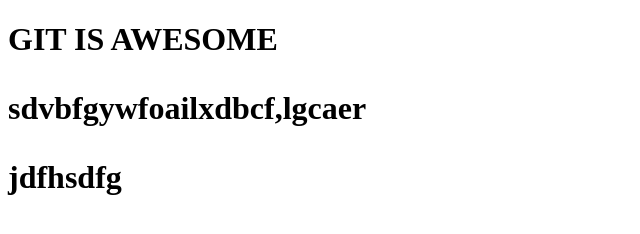
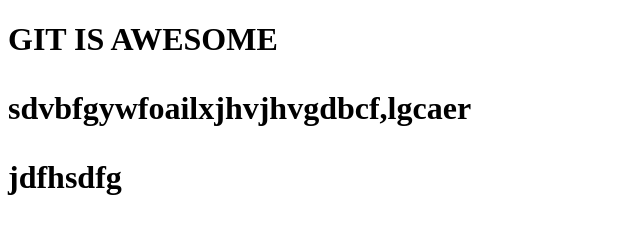
Before and after one commit to Amruta1311/TUTORIAL, a plain HTML site: page index.html in a window 1280 px wide. Shown: the whole page, without its empty margins (0-640 px from the left). Drawn offline with Linux system fonts and the light colour scheme.

Commit message:
Modified index.html

```diff
--- a/index.html
+++ b/index.html
@@ -8,7 +8,7 @@
 <body>
     <h1>GIT IS AWESOME
         <p>
-            sdvbfgywfoailxdbcf,lgcaer
+            sdvbfgywfoailxjhvjhvgdbcf,lgcaer
         </p>
         <h1>jdfhsdfg</h1>
     </h1>
```
